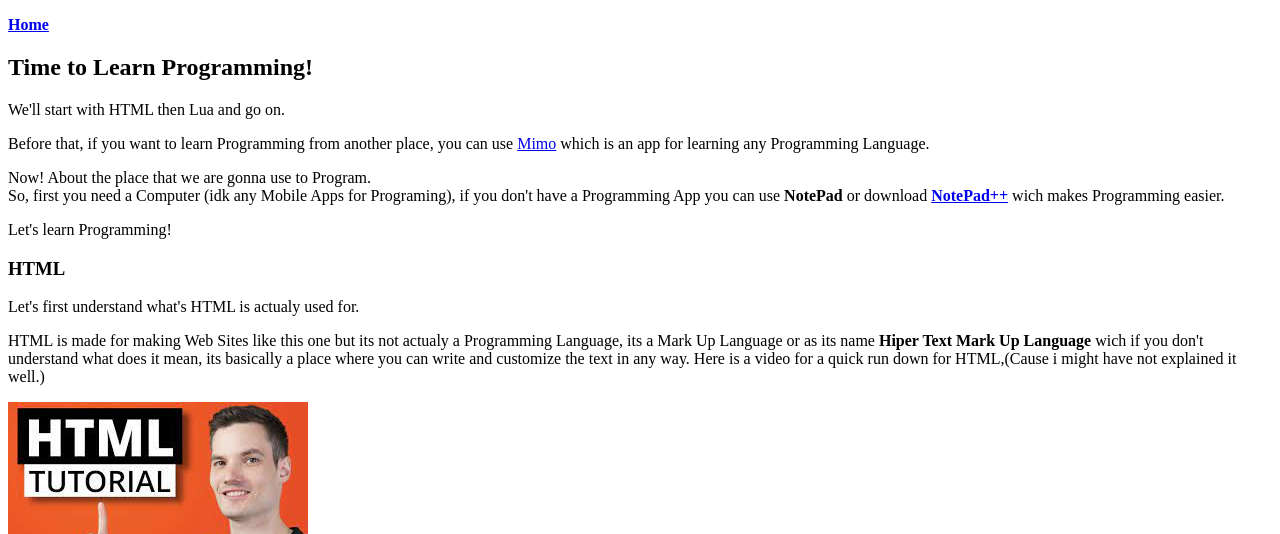
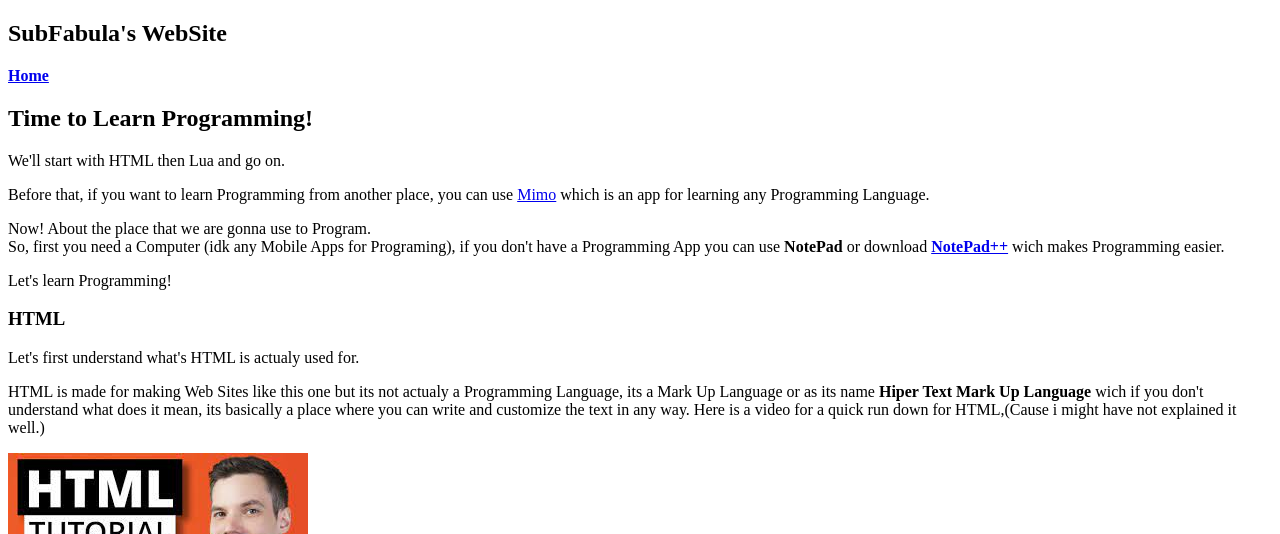
Before and after one commit to SubFabula/SF_W, a plain HTML site: page Learn Coding.html in a window 1280 px wide. Shown: the top 534 px of the page. Drawn offline with Linux system fonts and the light colour scheme.

Commit message:
Correcting and cheking missing things
Rewrite the Title of Learn Coding and rewrite the README.md text.

```diff
--- a/Learn Coding.html
+++ b/Learn Coding.html
@@ -4,6 +4,9 @@
 		<title>SubFabula - Learn Coding</title>
 	</head>
 	<body>
+		<section><!-- Başlık/Title -->
+			<h1>SubFabula's WebSite</h1>
+		</section>
 		<section><!-- Sekmeler/Tabs -->
 	<p><strong><a href="index.html">Home</a></strong></p>
 </section>
```
Also changed, not shown: 1 other file.
